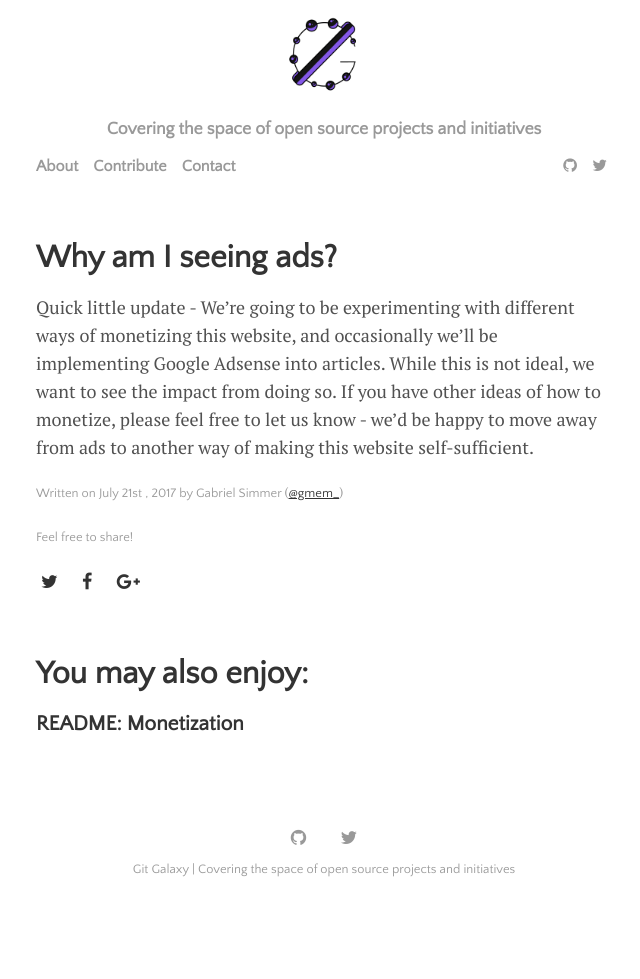
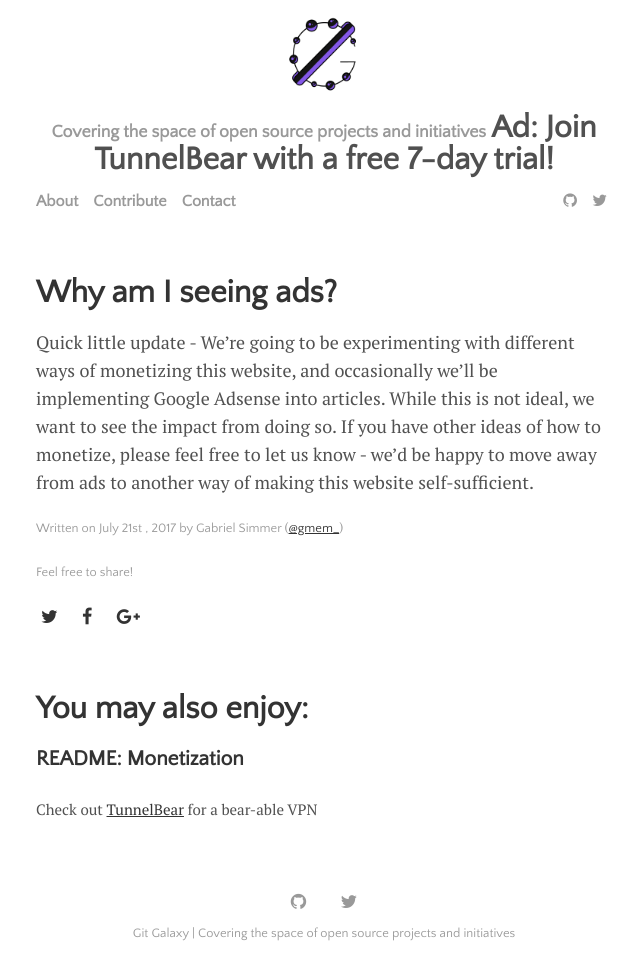
Before and after one commit to GitGalaxy/gitgalaxy.github.io, a Jekyll site: the page built from _posts/2017-07-21-why-am-i-seeing-ads.md, in a window 1280 px wide. Shown: the whole page, without its empty margins (316-956 px from the left). Built offline with Jekyll 4.4.1, drawn with Linux system fonts in a browser that asks for light colours; nearby versions of some CDN libraries; before the commit the page ends 915 px from its top, so only the background shows below that.

Commit message:
Add tunnelbear affiliate links

```diff
--- a/_includes/header.html
+++ b/_includes/header.html
@@ -5,6 +5,7 @@
   <h3 class="masthead-title">
     <!-- <a href="{{ site.github.url }}/">{{ site.data.settings.title }}</a> -->
     <small class="masthead-subtitle">{{ site.data.settings.tagline }}</small>
+    <small><a href="http://click.tunnelbear.com/SHLm">Ad: Join TunnelBear with a free 7-day trial!</a></small>
     {% include menu.html %}
   </h3>
 </header>
--- a/_includes/related-posts.html
+++ b/_includes/related-posts.html
@@ -20,4 +20,5 @@
       {% endfor %}
     {% endfor %}
   </ul>
+  <small>Check out <a href="http://click.tunnelbear.com/SHLi">TunnelBear</a> for a bear-able VPN</small>
 </div>
```
